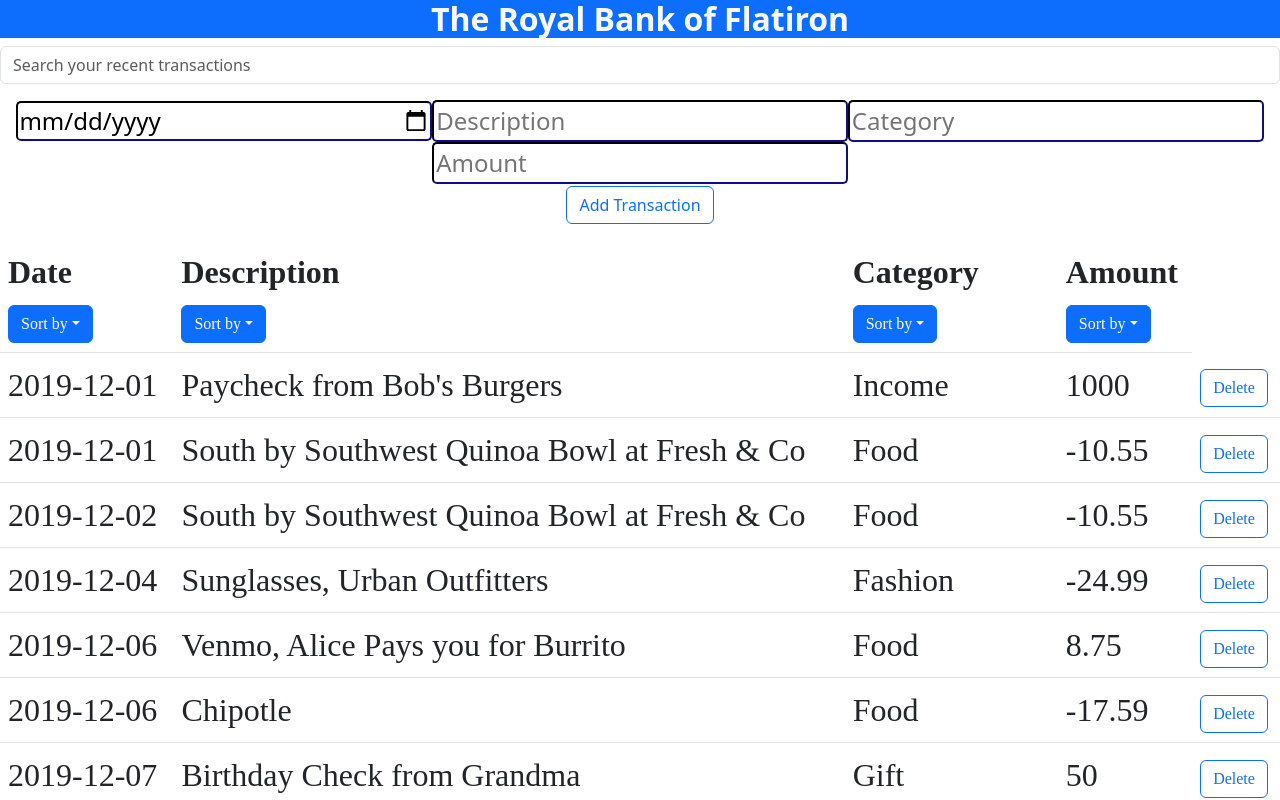
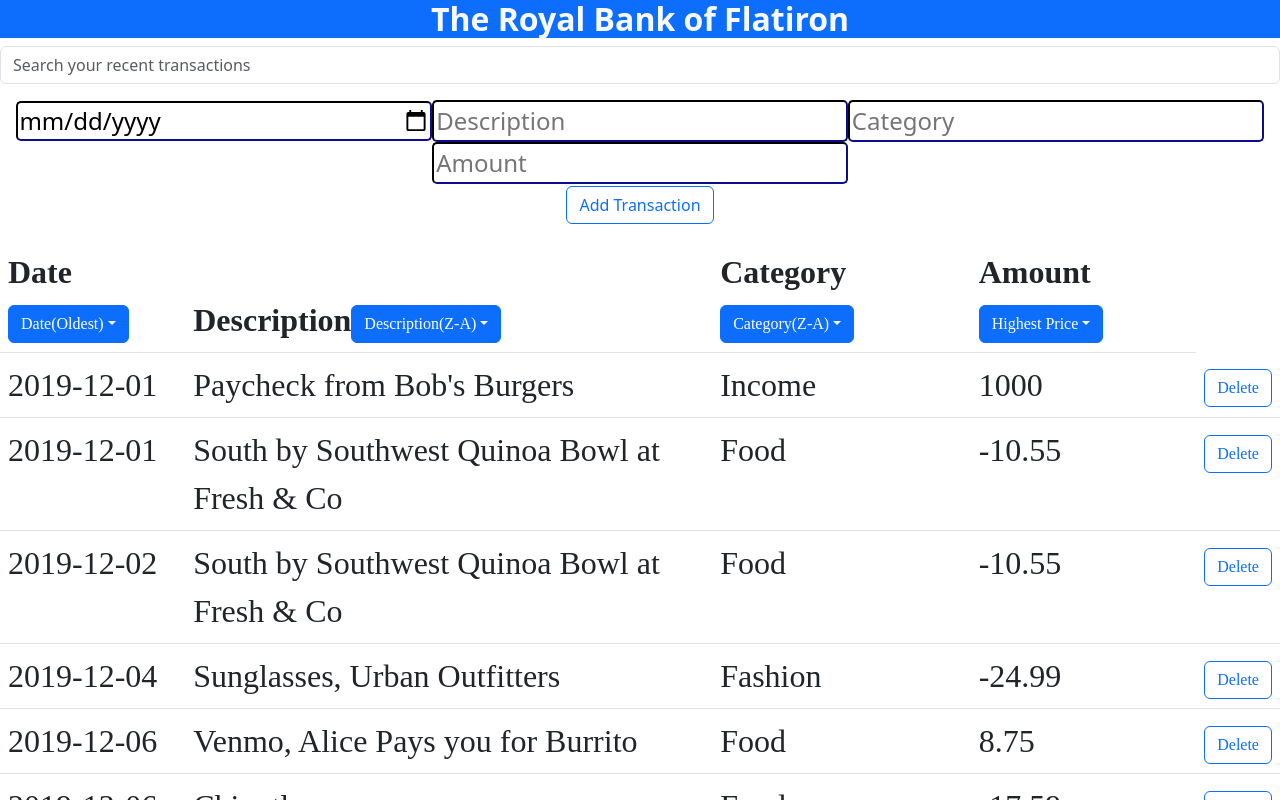
Before and after one commit to KilonzoJames/Bank-of-Flatiron, a React (Create React App) app: page / in a window 1280 px wide. Shown: the top 800 px of the page. Built offline with nearby package versions, Linux system fonts and the light colour scheme; data requests are answered from the project's data file.

Commit message:
Toggling the sort button

```diff
--- a/src/App.css
+++ b/src/App.css
@@ -4,11 +4,6 @@ input{
     border-radius: 5px;
     width:11cm
 }
-label{
-    color: rgb(9, 9, 157);
-    font-family: Arial, Helvetica, sans-serif;
-    font-size: xx-large;
-}
 table{
     font-family: 'Times New Roman', Times, serif;
     font-size: xx-large;
--- a/src/TableList.js
+++ b/src/TableList.js
@@ -1,8 +1,34 @@
-import React, {useEffect} from "react";
+import React, {useState, useEffect} from "react";
 import Button from "./Button";
 
 
 function TableList({array, setArray, hint}){
+const [datestate, setDate]=useState(true)
+const [descriptionstate, setDescription]=useState(true)
+const [categorystate, setCategory]=useState(true)
+const [amountstate, setAmount]=useState(true)
+
+function handleDate(){
+  setDate(!datestate)
+  array.sort((a,b)=>a["date"]-b["date"]?1:-1 )
+}
+function handleDescription(){
+  setDescription(!descriptionstate);
+  const cc=array.sort((a,b)=>a["description"]<b["description"]?-1:1)
+  console.log(cc);
+}
+function handleCategory(){
+  setCategory(!categorystate);
+  array.sort((a,b)=>a["category"]>b["category"]?1:-1)
+}
+function handlePrice(){
+  setAmount(!amountstate);
+  // array.sort((a,b)=>a["amount"]-b["amount"]?1:-1 )
+}
+
+
+
+
 useEffect(()=>{
   const url="http://localhost:3000/transactions";
   fetch(url)
@@ -68,55 +94,37 @@ const rowdata=((dataObject)=>{
         <table className="table">
             <thead>
               <tr>
-
               <th scope="col">Date
-                <div class="dropdown">
-                  <button class="btn btn-primary dropdown-toggle" type="button" data-bs-toggle="dropdown" aria-expanded="false">
-                   Sort by
+              <button
+              onClick={handleDate}
+              class="btn btn-primary dropdown-toggle" type="button" >
+              {datestate? "Date(Oldest)": "Date(Recent)"}
               </button>
-                  <ul class="dropdown-menu">
-                    <li><button class="dropdown-item">Date(Recent)</button></li>
-                    <li><button class="dropdown-item">Date(Oldest)</button></li>
-                  </ul>
-                </div>
               </th>
 
               <th scope="col">Description
-                <div class="dropdown">
-                  <button class="btn btn-primary dropdown-toggle" type="button" data-bs-toggle="dropdown" aria-expanded="false">
-                   Sort by
+              <button
+              onClick={handleDescription}
+              class="btn btn-primary dropdown-toggle" type="button" >
+              {descriptionstate? "Description(Z-A)" : "Description(A-Z)"}
               </button>
-                  <ul class="dropdown-menu">
-                    <li><button class="dropdown-item">Description(A-Z)</button></li>
-                    <li><button class="dropdown-item">Description(Z-A)</button></li>
-                  </ul>
-                </div>
               </th>
 
               <th scope="col">Category
-              <div class="dropdown">
-                <button class="btn btn-primary dropdown-toggle" type="button" data-bs-toggle="dropdown" aria-expanded="false">
-                 Sort by
+              <button
+              onClick={handleCategory}
+              class="btn btn-primary dropdown-toggle" type="button">
+              {categorystate? "Category(Z-A)" : "Category(A-Z)"}
               </button>
-                <ul class="dropdown-menu">
-                  <li><button class="dropdown-item">Category(A-Z)</button></li>
-                  <li><button class="dropdown-item">Category(Z-A)</button></li>
-                </ul>
-              </div>
               </th>
 
               <th scope="col">Amount
-              <div class="dropdown">
-                <button class="btn btn-primary dropdown-toggle" type="button" data-bs-toggle="dropdown" aria-expanded="false">
-                 Sort by
+              <button
+              onClick={handlePrice}
+              class="btn btn-primary dropdown-toggle" type="button">
+              {amountstate? "Highest Price" : "Lowest Price"}
               </button>
-                <ul class="dropdown-menu">
-                  <li><button class="dropdown-item">Price(less than 10)</button></li>
-                  <li><button class="dropdown-item">Price(more than 10)</button></li>
-                </ul>
-              </div>
               </th>
-
               </tr>
             </thead>
             <tbody>{filteredArray.map(rowdata)}</tbody>
```
Lines whose indentation alone changed are shown as unchanged.
